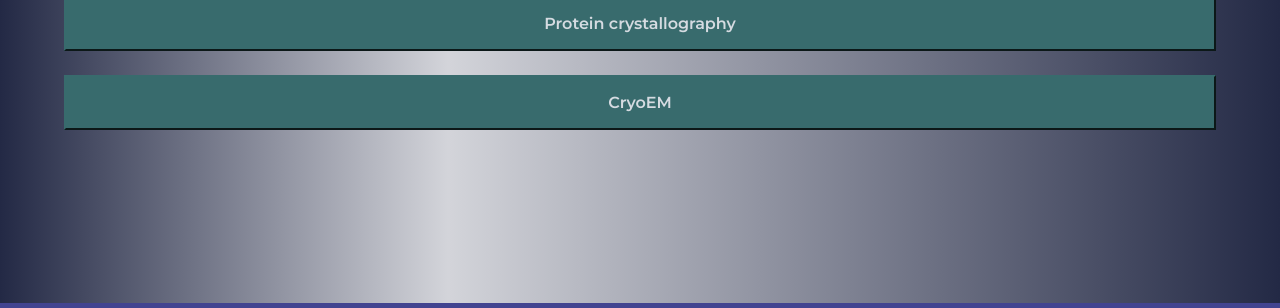
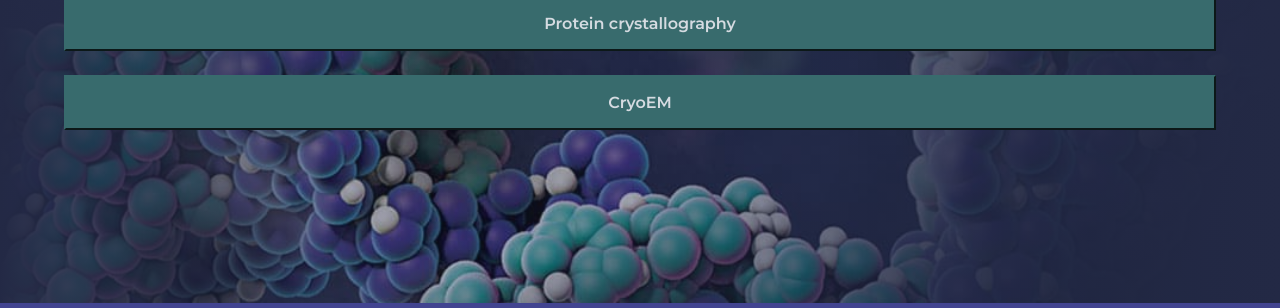
Before and after one commit to WitchDevelops/2023-01-21-Resources-on-structural-biology, a plain HTML site: page index.html in a window 1280 px wide. Shown: the part 465-773 px from the top of the page. Drawn offline with Linux system fonts and the light colour scheme; the site is published under a folder, as on GitHub Pages, so addresses that start at the root find nothing.

Commit message:
Update file path to bg img

```diff
--- a/styles.css
+++ b/styles.css
@@ -37,7 +37,7 @@ body {
     display: grid;
     align-content: center;
     text-align: center;
-    background: linear-gradient(90deg, rgba(35, 41, 69, 1) 0%, rgba(35, 41, 69, 0.2) 35%, rgba(35, 41, 69, 1) 100%), url(/rr-tnt-protein-protein-interactions-1074x737-1.jpg);
+    background: linear-gradient(90deg, rgba(35, 41, 69, 1) 0%, rgba(35, 41, 69, 0.2) 35%, rgba(35, 41, 69, 1) 100%), url(rr-tnt-protein-protein-interactions-1074x737-1.jpg);
     background-size: cover;
     background-repeat: no-repeat;
     color: var(--white);
```
